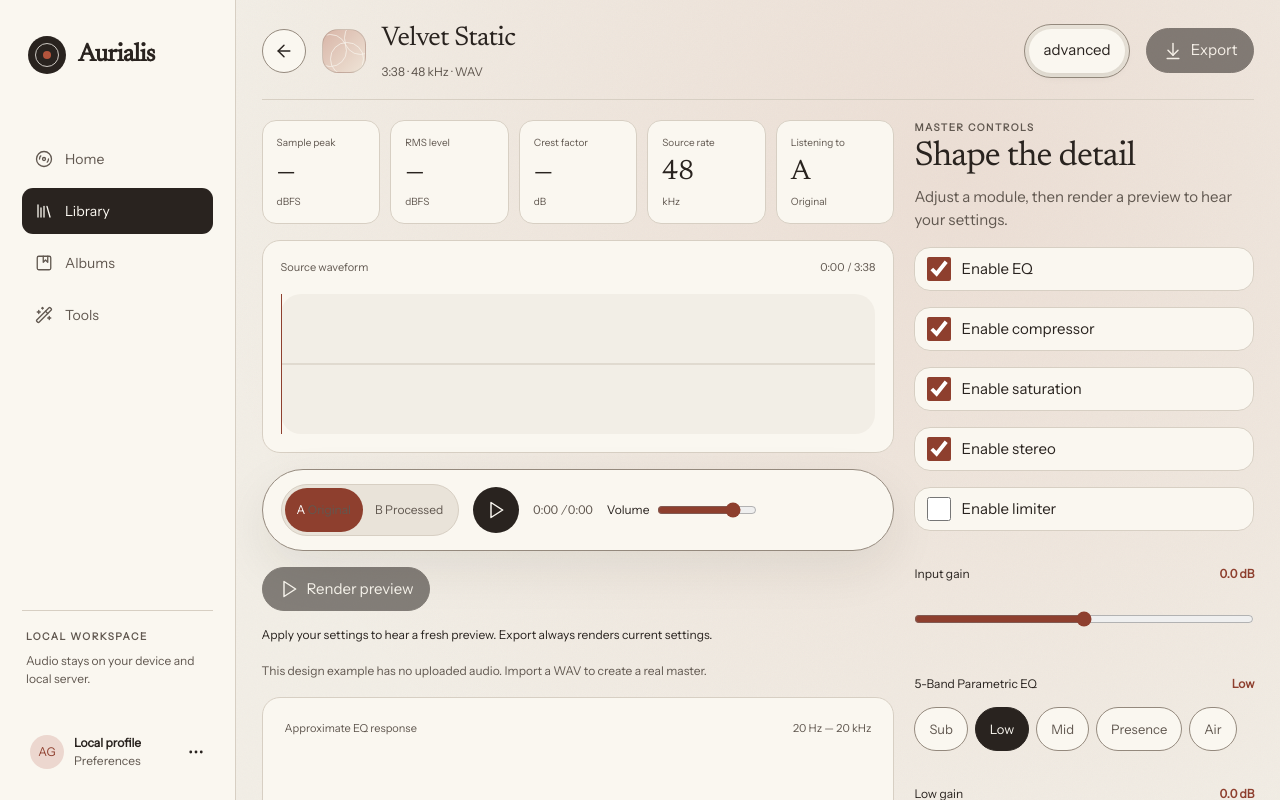
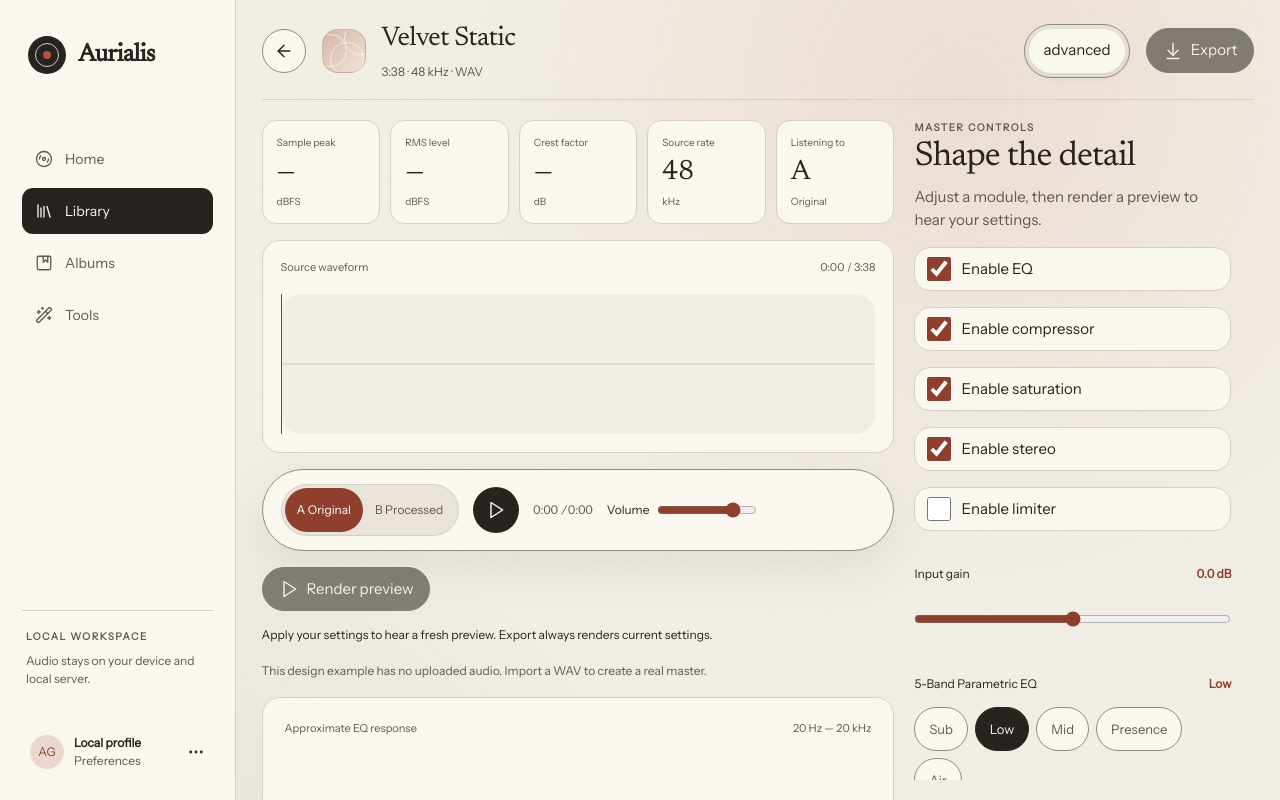
Before and after one commit to yegamble/aurialis-WASM, a Next.js app: page /master/demo-1 in a window 1280 px wide. Shown: the top 800 px of the page. Built offline with nearby package versions, Linux system fonts and the light colour scheme.

Commit message:
fix(ui): restore audio comparison contrast and compact desktop inspector

```diff
--- a/src/app/globals.css
+++ b/src/app/globals.css
@@ -2765,3 +2765,34 @@ input[type="range"] {
     scroll-margin-bottom: 240px;
   }
 }
+.ab-toggle button.is-active > span {
+  color: inherit;
+}
+@media (min-width: 768px) {
+  .side-nav {
+    position: fixed;
+    inset: 0 auto 0 0;
+    width: 236px;
+    height: 100dvh;
+  }
+  .main-content {
+    grid-column: 2;
+  }
+}
+@media (min-width: 768px) and (max-width: 1100px) {
+  .side-nav {
+    width: 82px;
+  }
+}
+@media (min-width: 1024px) {
+  .inspector {
+    position: sticky;
+    top: 18px;
+    max-height: calc(100dvh - 140px);
+    overflow-y: auto;
+    padding-right: 8px;
+    padding-bottom: 18px;
+    scrollbar-gutter: stable;
+    overscroll-behavior-y: contain;
+  }
+}
--- a/src/components/AurialisWorkstation.tsx
+++ b/src/components/AurialisWorkstation.tsx
@@ -1055,7 +1055,6 @@ function MasterView({ trackId }: { trackId: string }) {
                   }))
             }
             activeBandId={activeBandId}
-            onSelectBand={setActiveBandId}
           />
           <p className="disclosure">
             The curve approximates your EQ settings; it is not a measured audio
--- a/src/components/shared/Primitives.tsx
+++ b/src/components/shared/Primitives.tsx
@@ -431,12 +431,10 @@ export function SpectrumChart({
   seed,
   eqBands,
   activeBandId,
-  onSelectBand,
 }: {
   seed: number;
   eqBands?: readonly EQBandParams[];
   activeBandId?: EQBandId;
-  onSelectBand?: (bandId: EQBandId) => void;
 }) {
   const gradientId = useId();
   const basePoints = Array.from({ length: 25 }, (_, i) => {
@@ -502,10 +500,6 @@ export function SpectrumChart({
               fill={band.enabled ? "var(--clay)" : "var(--ink-soft)"}
               stroke="var(--paper)"
               strokeWidth="0.8"
-              style={{ cursor: onSelectBand ? "pointer" : "default" }}
-              onClick={() => {
-                onSelectBand?.(band.id);
-              }}
             />
           );
         })}
```
